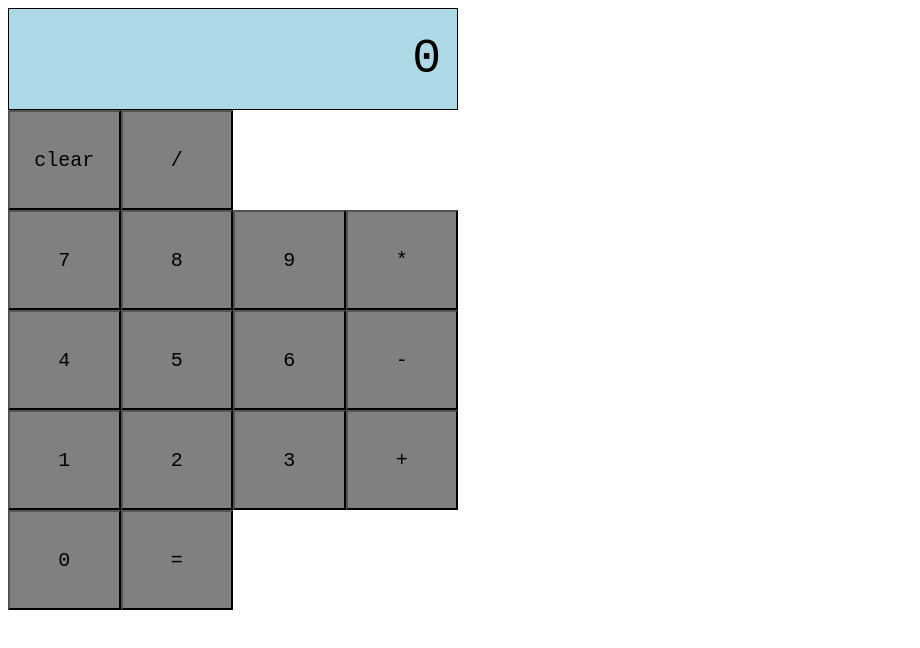
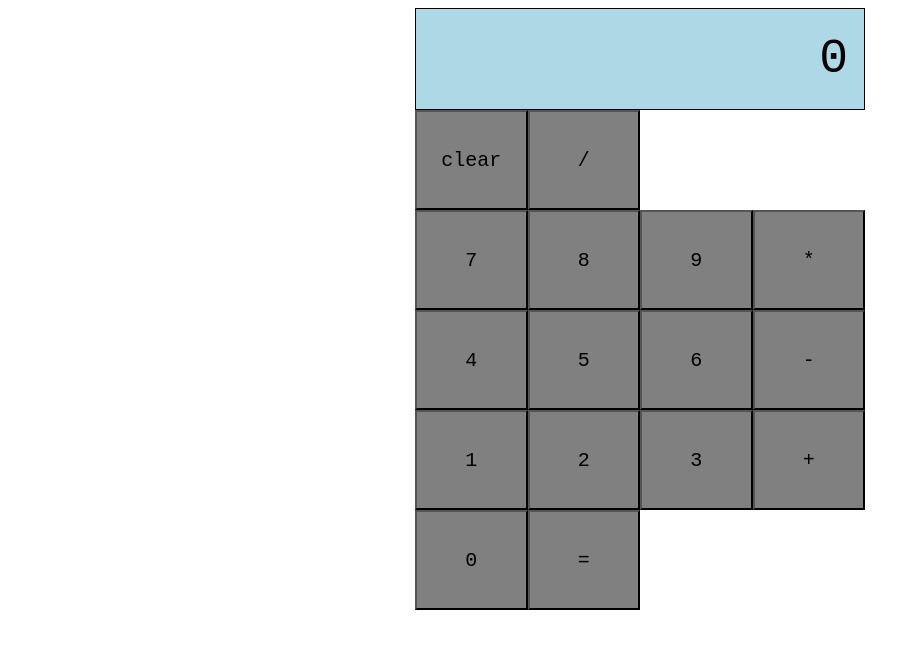
Before and after one commit to jaehyuneyea/Calculator, a plain HTML site: page index.html in a window 1280 px wide. Shown: the whole page, without its empty margins (0-920 px from the left). Drawn offline with Linux system fonts and the light colour scheme.

Commit message:
Centered the UI

```diff
--- a/style.css
+++ b/style.css
@@ -1,5 +1,6 @@
 .container {
   width: 450px;
+  margin: auto;
 }
 
 .display {
@@ -14,6 +15,10 @@
   background-color: lightblue;
 
 }
+
+/* #divide {
+  grid-column: 4;
+} */
 
 .buttons {
   display: grid;
```
